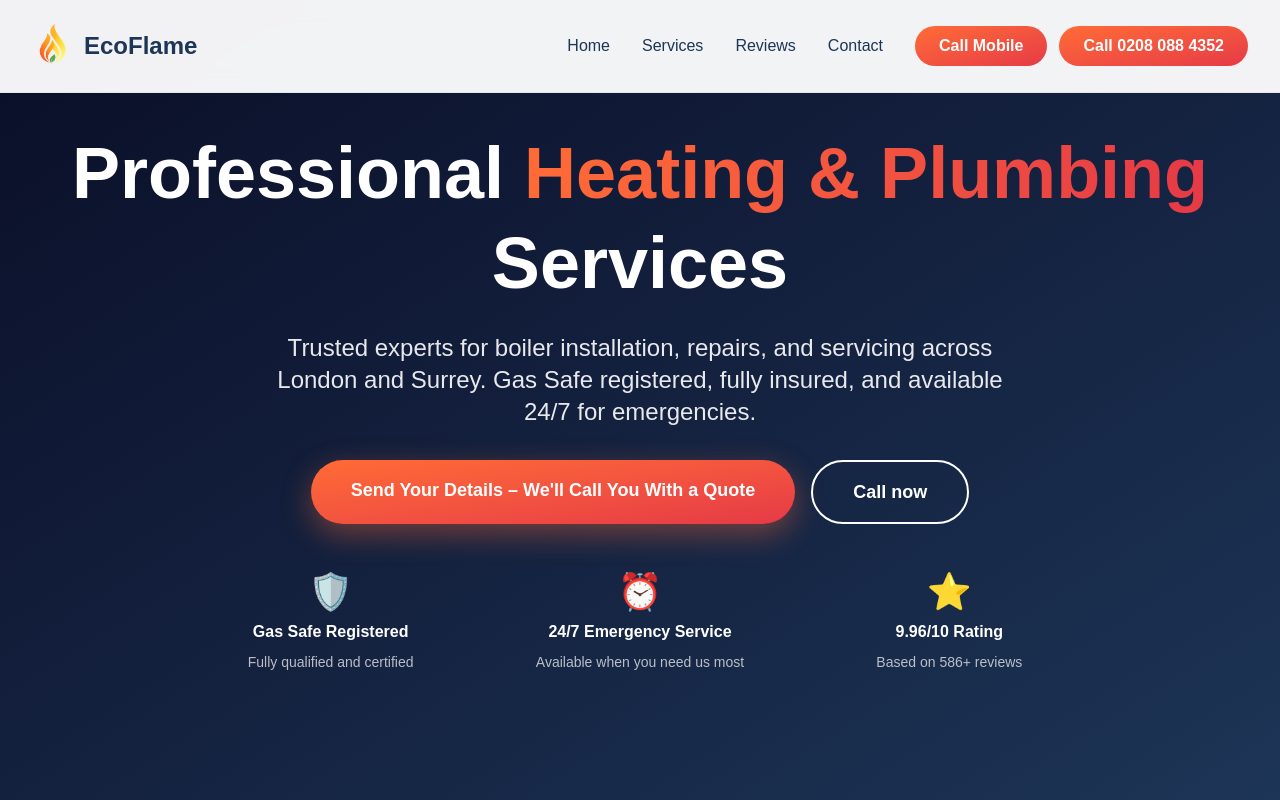
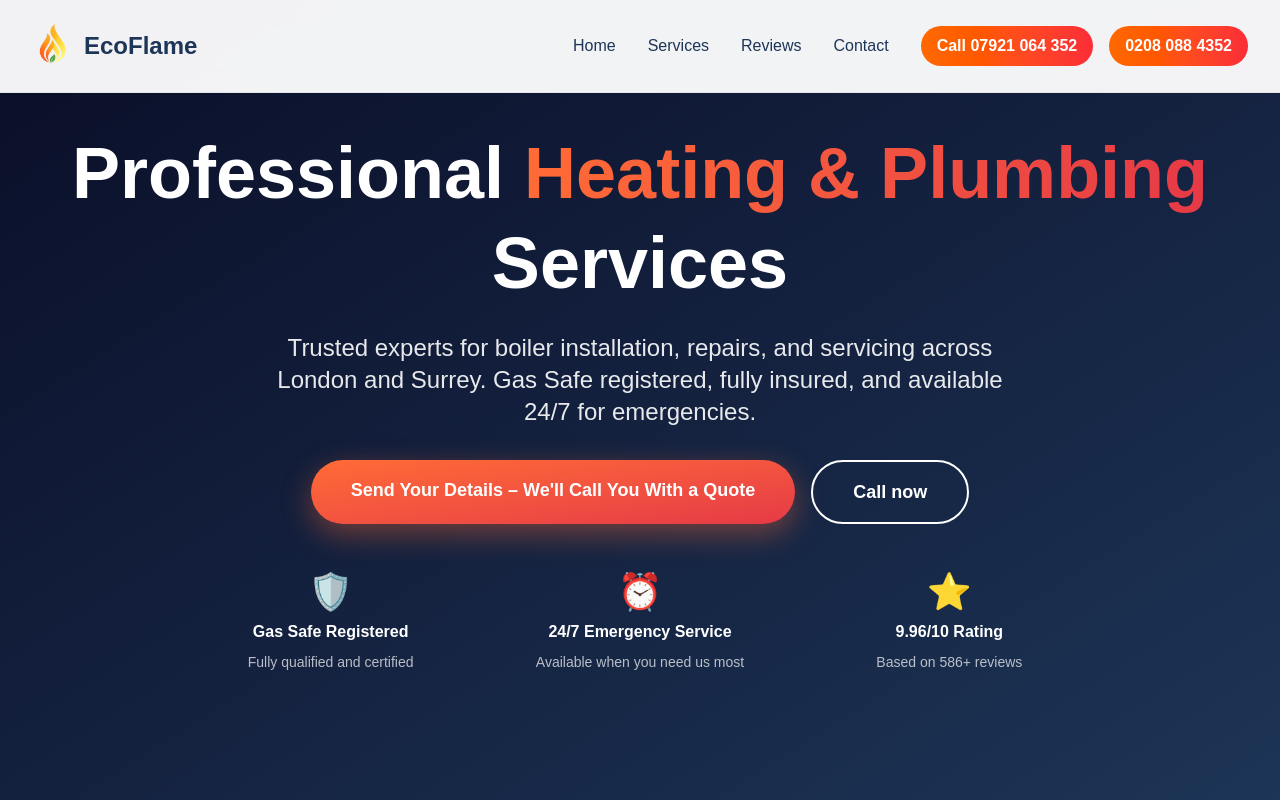
Before and after one commit to PatchLore/ecoflame-webapp, a Next.js app: page / in a window 1280 px wide. Shown: the top 800 px of the page. Built offline with nearby package versions, Linux system fonts and the light colour scheme.

Commit message:
Update header navigation call buttons: change text to show full numbers, use Tailwind gradient (orange-500 to red-500), add hover scale and shadow effects, reduce spacing to gap-2 md:gap-4

```diff
--- a/src/components/EcoFlameLayout.tsx
+++ b/src/components/EcoFlameLayout.tsx
@@ -34,12 +34,12 @@ export default function EcoFlameLayout({ children }: EcoFlameLayoutProps) {
               <Link href="#services" className="text-[#1D3557] hover:text-[#FF6B35] transition-colors">Services</Link>
               <Link href="#reviews" className="text-[#1D3557] hover:text-[#FF6B35] transition-colors">Reviews</Link>
               <Link href="#contact" className="text-[#1D3557] hover:text-[#FF6B35] transition-colors">Contact</Link>
-              <div className="flex items-center gap-3">
-                <a href="tel:07921064352" className="bg-gradient-to-br from-[#FF6B35] to-[#E63946] text-white px-6 py-2 rounded-full font-semibold transition-all hover:-translate-y-1">
-                  Call Mobile
+              <div className="flex items-center gap-2 md:gap-4">
+                <a href="tel:07921064352" className="bg-gradient-to-r from-orange-500 to-red-500 text-white px-4 py-2 rounded-full font-semibold transition-all hover:scale-105 hover:shadow-lg">
+                  Call 07921 064 352
                 </a>
-                <a href="tel:02080884352" className="bg-gradient-to-br from-[#FF6B35] to-[#E63946] text-white px-6 py-2 rounded-full font-semibold transition-all hover:-translate-y-1">
-                  Call 0208 088 4352
+                <a href="tel:02080884352" className="bg-gradient-to-r from-orange-500 to-red-500 text-white px-4 py-2 rounded-full font-semibold transition-all hover:scale-105 hover:shadow-lg">
+                  0208 088 4352
                 </a>
               </div>
             </div>
@@ -69,11 +69,11 @@ export default function EcoFlameLayout({ children }: EcoFlameLayoutProps) {
                 <Link href="#reviews" onClick={() => setMobileMenuOpen(false)} className="text-[#1D3557] hover:text-[#FF6B35] transition-colors">Reviews</Link>
                 <Link href="#contact" onClick={() => setMobileMenuOpen(false)} className="text-[#1D3557] hover:text-[#FF6B35] transition-colors">Contact</Link>
                 <div className="flex flex-col gap-2 pt-2">
-                  <a href="tel:07921064352" className="bg-gradient-to-br from-[#FF6B35] to-[#E63946] text-white px-6 py-2 rounded-full font-semibold text-center">
-                    Call Mobile
+                  <a href="tel:07921064352" className="bg-gradient-to-r from-orange-500 to-red-500 text-white px-4 py-2 rounded-full font-semibold text-center transition-all hover:scale-105 hover:shadow-lg">
+                    Call 07921 064 352
                   </a>
-                  <a href="tel:02080884352" className="bg-gradient-to-br from-[#FF6B35] to-[#E63946] text-white px-6 py-2 rounded-full font-semibold text-center">
-                    Call 0208 088 4352
+                  <a href="tel:02080884352" className="bg-gradient-to-r from-orange-500 to-red-500 text-white px-4 py-2 rounded-full font-semibold text-center transition-all hover:scale-105 hover:shadow-lg">
+                    0208 088 4352
                   </a>
                 </div>
               </div>
```
